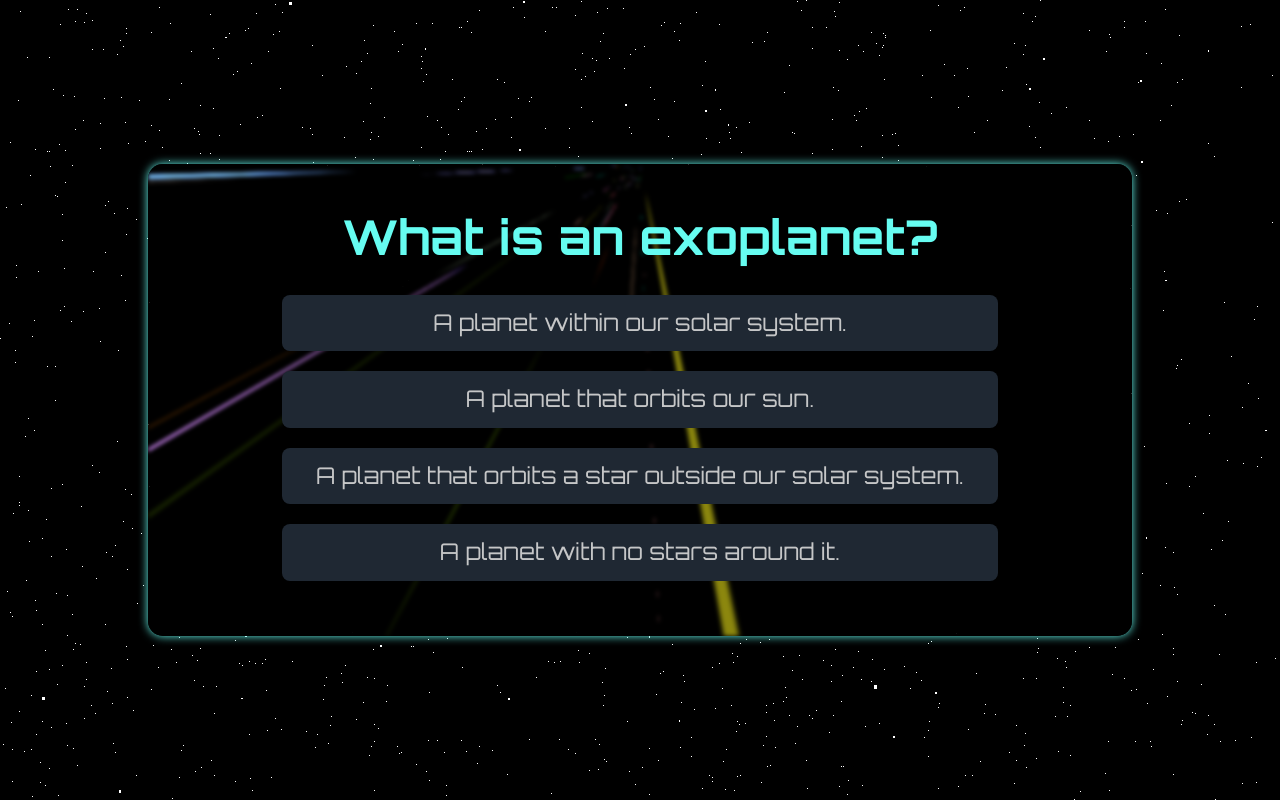
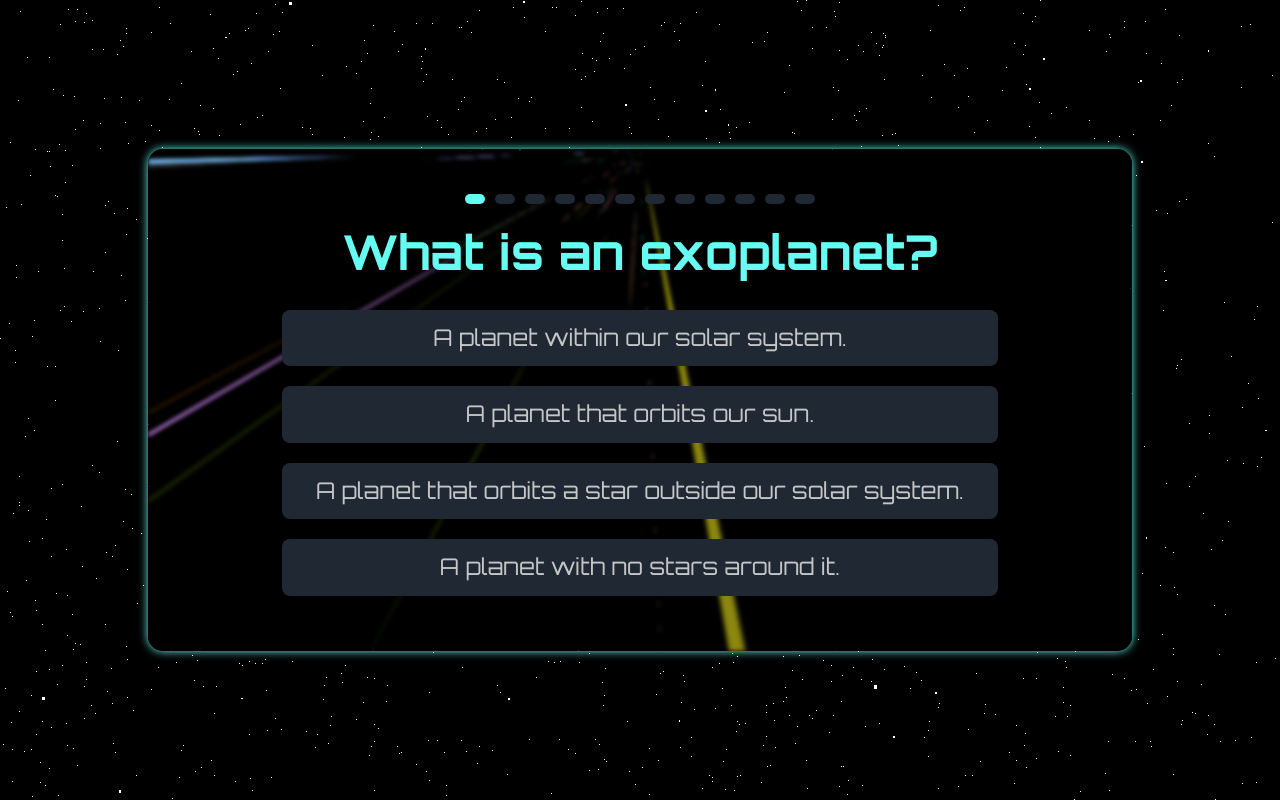
Before and after one commit to habibayman/Exo-create, a Vue app: page / in a window 1280 px wide. Both pictures are taken after a click on the button "Start Quiz". Built offline with nearby package versions, Linux system fonts and the light colour scheme.

Commit message:
refactor(quiz): update quiz progress bar style

```diff
--- a/src/components/Quiz/QuizContainer.vue
+++ b/src/components/Quiz/QuizContainer.vue
@@ -9,6 +9,16 @@
     </div>
 
     <div class="quiz-content">
+      <div
+        v-if="currentIndex < questions.length && !showIntro"
+        class="progress-dash">
+        <div
+          v-for="(question, index) in questions"
+          :key="index"
+          class="dash"
+          :class="{ active: index === currentIndex }"></div>
+      </div>
+
       <transition name="fade" mode="out-in">
         <div v-if="showIntro" key="intro">
           <div class="intro-message">
@@ -269,4 +279,23 @@ export default {
 .question-content.fade-out {
   opacity: 0;
 }
+
+.progress-dash {
+  display: flex;
+  justify-content: center;
+  margin-bottom: 20px;
+}
+
+.dash {
+  width: 20px;
+  height: 10px;
+  background-color: #1f2833;
+  margin: 0 5px;
+  border-radius: 5px;
+  transition: background-color 0.3s ease;
+}
+
+.dash.active {
+  background-color: #66fcf1;
+}
 </style>
```
